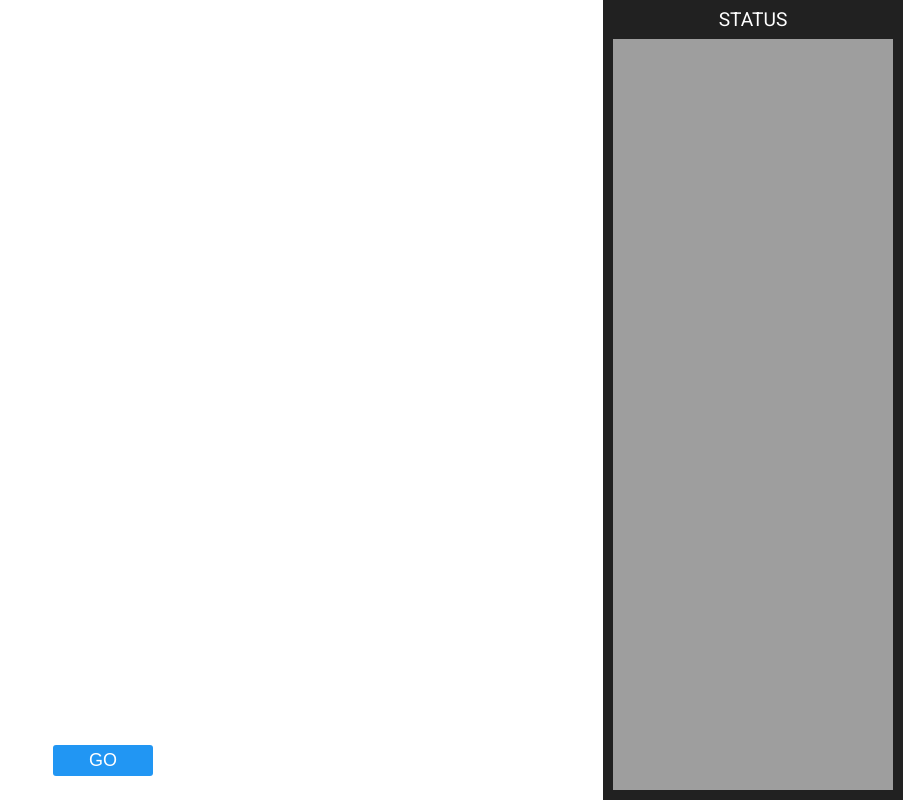
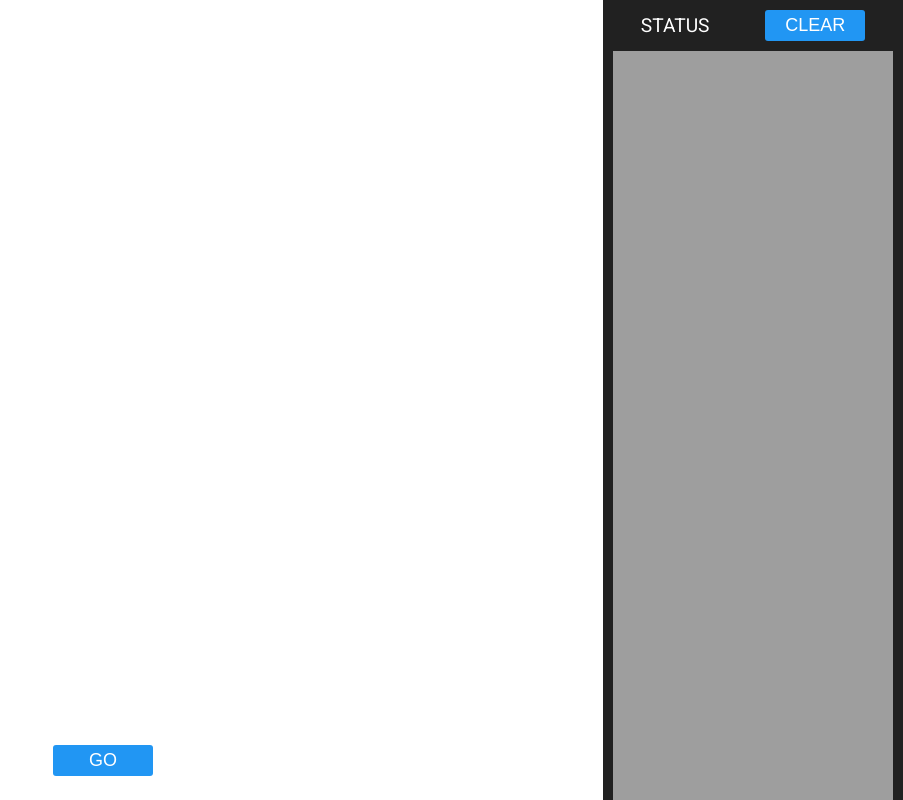
Before and after one commit to name-one/ang4Test, an Angular app: page / in a window 1280 px wide. Shown: the whole page, without its empty margins (377-1280 px from the left). Built offline with nearby package versions, Linux system fonts and the light colour scheme.

Commit message:
create clear

```diff
--- a/src/app/status-reflector/status-reflector.component.html
+++ b/src/app/status-reflector/status-reflector.component.html
@@ -1,5 +1,8 @@
 <div class="status-reflector">
-  <h2 class="status-reflector__title">Status</h2>
+  <div class="status-reflector__header">
+    <h2 class="status-reflector__title">Status</h2>
+    <button class='button status-reflector__clear' (click)='clear()'>clear</button>
+  </div>
   <div class="status-reflector__body">
     <p class="notification" *ngFor="let notification of notifications" class="notification" [ngClass]="{'notification_err': notification.type == 0, 'notification_war': notification.type == 1, 'notification_suc': notification.type == 3}">
       {{notification.message}}
--- a/src/app/status-reflector/status-reflector.component.scss
+++ b/src/app/status-reflector/status-reflector.component.scss
@@ -12,7 +12,16 @@
     text-align: center;
     text-transform: uppercase;
     font-size: 1.2rem;
+  }
+  &__header{
     margin-bottom: 10px;
+    display: flex;
+    flex-direction: row;
+    align-items: center;
+    justify-content: space-around;
+  }
+  &__clear{
+    margin: 0;
   }
   &__body{
     height: calc(100vh - (30px + 1.2rem));
--- a/src/app/status-reflector/status-reflector.component.ts
+++ b/src/app/status-reflector/status-reflector.component.ts
@@ -52,4 +52,7 @@ export class StatusReflectorComponent implements OnInit, OnChanges {
     let successNotification = new Notification(notificationType.Success, 'Happy request!');
     this.notifications.push(successNotification);
   }
+  clear(){
+    this.notifications = [];
+  }
 }
--- a/src/styles.scss
+++ b/src/styles.scss
@@ -74,9 +74,13 @@ body{
 	border-radius: 3px;
 	border: none;
 	transition: all .3s;
-	&:hover,
-	&:focus{
+	text-transform: uppercase;
+	&:hover{
 		background-color: #0D47A1;
 		outline: none;
 	}
+	&:focus{
+		outline: none;
+		box-shadow: 0px 0px 1px 2px rgba(#0D47A1, .9);
+	}
 }
```
